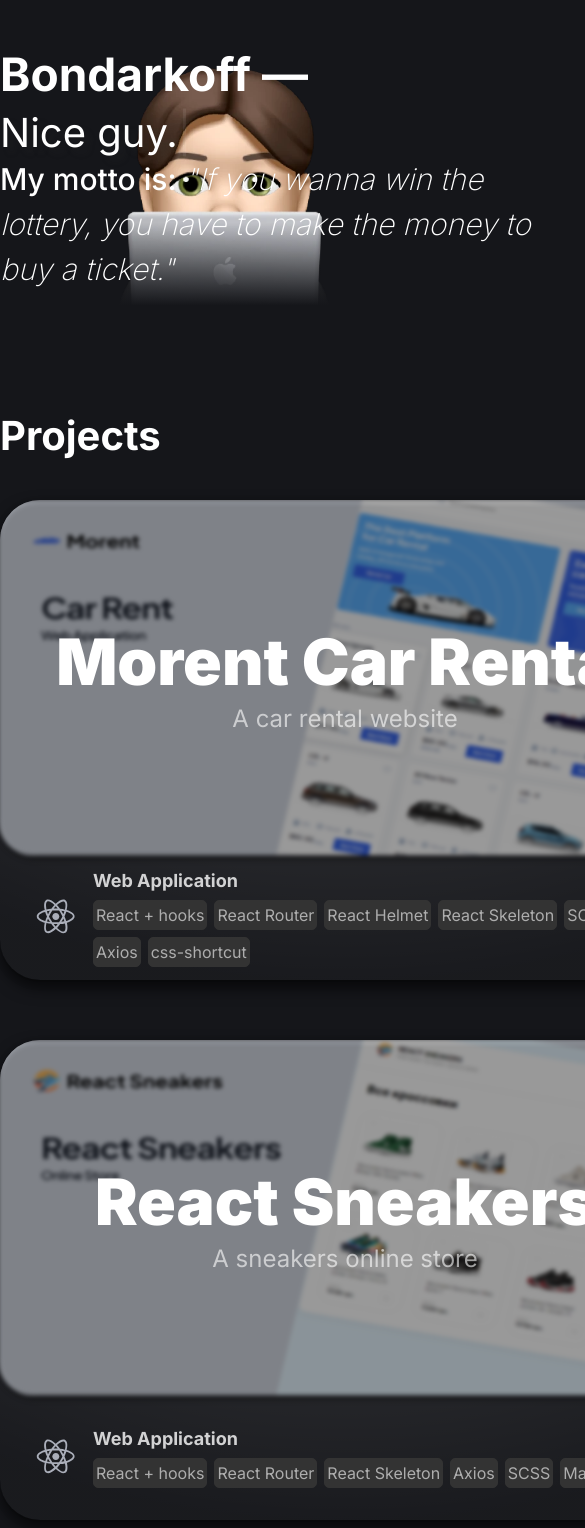
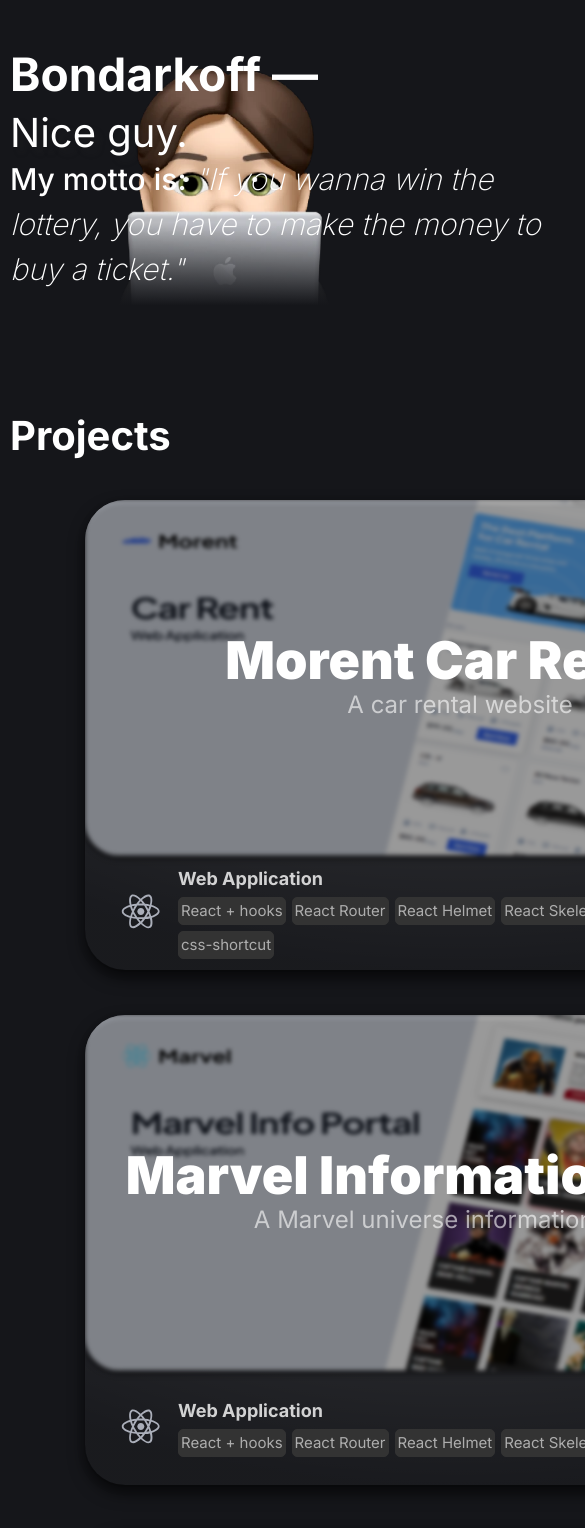
Before and after one commit to bondarkoff/next-portfolio, a Next.js app: page / in a window 390 px wide. Shown: the top 1528 px of the page, 585 px wide, since content can reach past the window. Built offline with nearby package versions, Linux system fonts and the light colour scheme.

Commit message:
projects & card media rules up to 1440px -> 1024px

```diff
--- a/src/components/card/Card.module.scss
+++ b/src/components/card/Card.module.scss
@@ -118,3 +118,62 @@
         }
     }
 }
+
+@media (max-width: 1440px) {
+    .card {
+        width: 590px;
+        height: 470px;
+        &__header {
+            height: 345px;
+            &-image {
+                width: 590px;
+                height: 345px;
+            }
+        }
+        &__footer {
+            height: 125px;
+        }
+    }
+}
+
+@media (max-width: 1240px) {
+    .card {
+        width: 545px;
+        height: 450px;
+        &__header {
+            height: 335px;
+            &-image {
+                width: 545px;
+                height: 335px;
+            }
+            &-title {
+                font-size: 52px;
+                line-height: 105%;
+            }
+        }
+        &__footer {
+            height: 115px;
+        }
+    }
+}
+
+@media (max-width: 1140px) {
+    .card {
+        width: 750px;
+        height: 470px;
+        &__header {
+            height: 355px;
+            &-image {
+                width: 750px;
+                height: 355px;
+            }
+            &-title {
+                font-size: 52px;
+                line-height: 105%;
+            }
+        }
+        &__footer {
+            height: 115px;
+        }
+    }
+}
--- a/src/components/projects/Projects.module.scss
+++ b/src/components/projects/Projects.module.scss
@@ -14,3 +14,33 @@
         grid-row-gap: 60px;
     }
 }
+
+@media (max-width: 1440px) {
+    .projects {
+        &__wrapper {
+            grid-template-columns: repeat(2, 590px);
+            grid-template-rows: repeat(2, 470px);
+        }
+    }
+}
+
+@media (max-width: 1240px) {
+    .projects {
+        &__wrapper {
+            grid-template-columns: repeat(2, 545px);
+            grid-template-rows: repeat(2, 450px);
+            grid-column-gap: 45px;
+            grid-row-gap: 45px;
+        }
+    }
+}
+
+@media (max-width: 1140px) {
+    .projects {
+        &__wrapper {
+            grid-template-columns: repeat(1, 750px);
+            grid-template-rows: repeat(6, 470px);
+            justify-content: center;
+        }
+    }
+}
--- a/src/components/screens/home/Home.js
+++ b/src/components/screens/home/Home.js
@@ -39,8 +39,8 @@
                     ) : (
                         <Projects items={projects} loading={isLoading} />
                     )}
-                    <Skills loading={isLoading} />
-                    <About loading={isLoading} />
+                    {/* <Skills loading={isLoading} />
+                    <About loading={isLoading} /> */}
                 </main>
                 <Footer loading={isLoading} />
             </div>
--- a/src/components/screens/home/HomeContentLoader.js
+++ b/src/components/screens/home/HomeContentLoader.js
@@ -1,4 +1,3 @@
-import React from 'react';
 import ContentLoader from 'react-content-loader';
 
 export const HomeContentLoader = () => {
--- a/src/components/tags/Tags.module.scss
+++ b/src/components/tags/Tags.module.scss
@@ -19,3 +19,14 @@
         }
     }
 }
+
+@media (max-width: 1240px) {
+    .tags {
+        &__item {
+            margin: 6px 6px 0px 0px;
+            font-weight: 400;
+            font-size: 15px;
+            line-height: 22px;
+        }
+    }
+}
--- a/src/pages/_app.js
+++ b/src/pages/_app.js
@@ -2,7 +2,7 @@
 
 import 'css-shortcut';
 
-import '@/styles/globals.scss';
+import '@/styles/global.scss';
 
 const inter = Inter({ weight: ['200', '400', '500', '700', '800', '900'], subsets: ['latin'] });
 
--- a/src/styles/globals.scss
+++ b/src/styles/global.scss
@@ -34,6 +34,7 @@
 
 @media (max-width: 1140px) {
     .container {
+        margin: 0 10px;
         width: 1024px;
     }
 }
```
